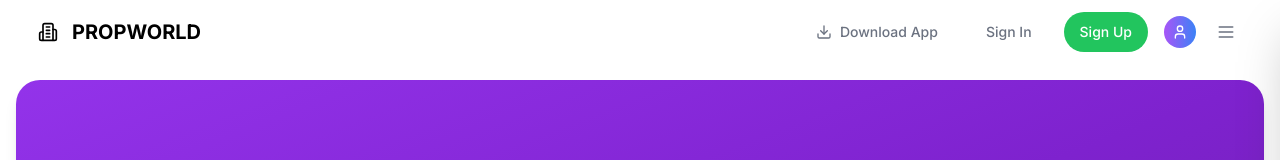
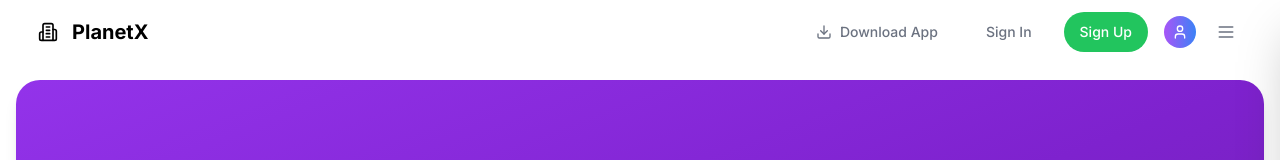
Before and after one commit to Planetxlive/FRONTEND, a Next.js app: page / in a window 1280 px wide. Shown: the top 160 px of the page. Built offline with nearby package versions, Linux system fonts and the light colour scheme; no server answers.

Commit message:
update name

```diff
--- a/components/Navbar.tsx
+++ b/components/Navbar.tsx
@@ -100,7 +100,7 @@ export default function Navbar() {
                   isScrolled ? 'text-gray-900' : 'text-black'
                 }`}
               >
-                PROPWORLD
+                PlanetX
               </span>
             </div>
 
```
